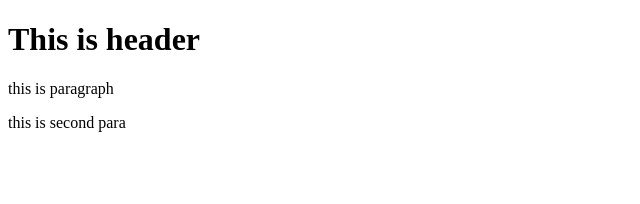
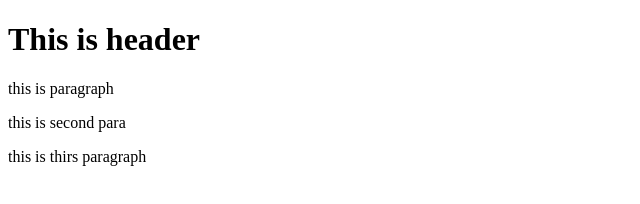
Before and after one commit to mohit138/git-test, a website: page index.html in a window 1280 px wide. Shown: the whole page, without its empty margins (0-640 px from the left). Drawn offline with Linux system fonts and the light colour scheme.

Commit message:
fourth commit

```diff
--- a/index.html
+++ b/index.html
@@ -7,5 +7,6 @@
 	<h1>This is header</h1>
 	<p>this is paragraph</p>
 	<p>this is second para </p>
+	<p>this is thirs paragraph</p>
 </body>
 </html>
```
Also changed, not shown: package.json (added, +24 -0 lines), 2 other files.
